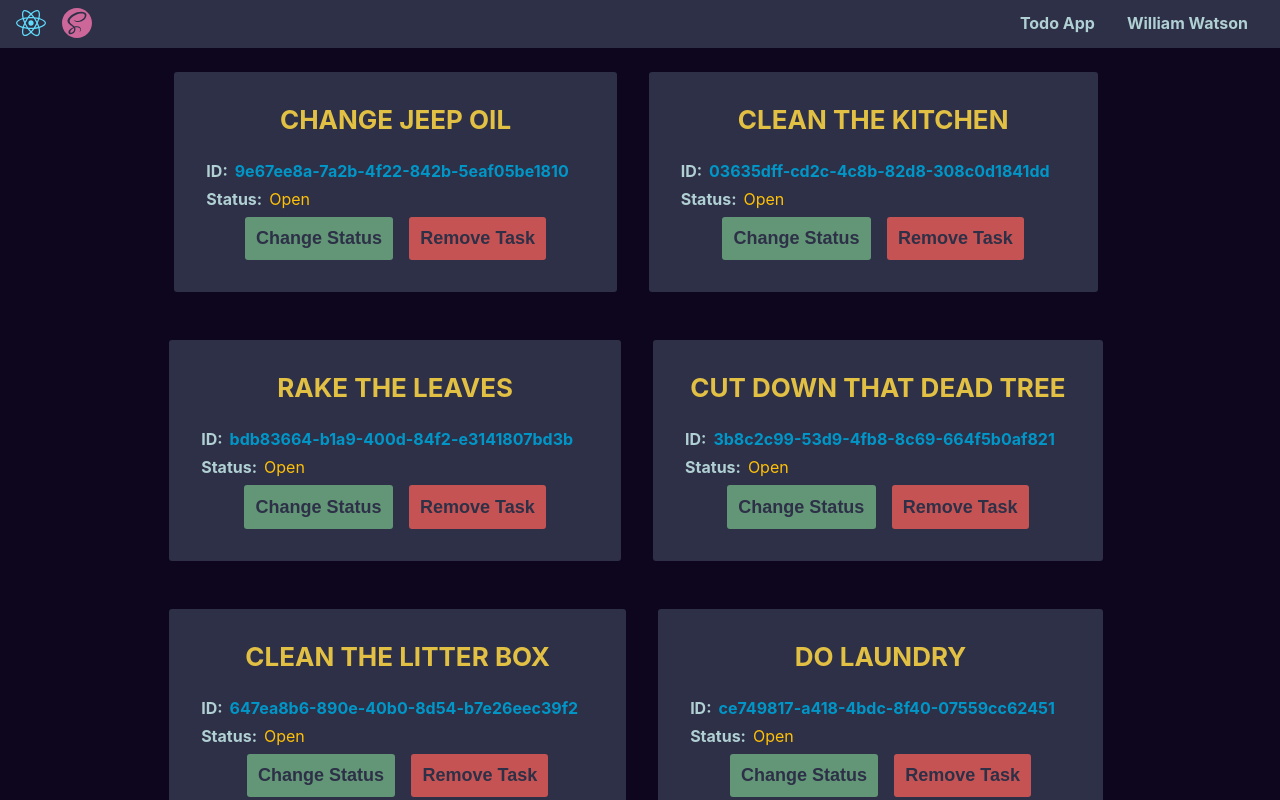
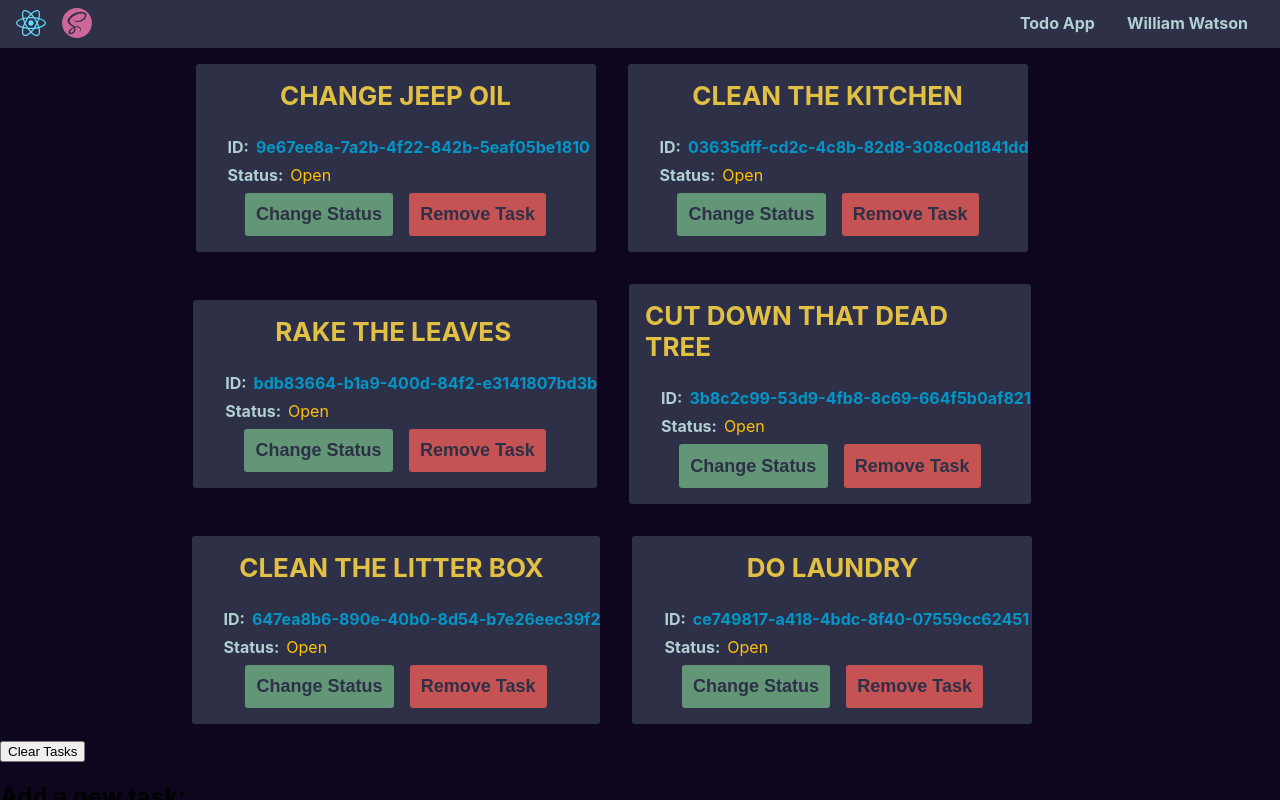
Before and after one commit to threnody5/INFO-5143-lab, a React (Create React App) app: page / in a window 1280 px wide. Shown: the top 800 px of the page. Built offline with nearby package versions, Linux system fonts and the light colour scheme.

Commit message:
update Task card width correctly

```diff
--- a/src/components/Tasks/Task/index.jsx
+++ b/src/components/Tasks/Task/index.jsx
@@ -8,7 +8,7 @@ import './styles.scss';
 export default function Task({ id, title, status, setTask, removeTask }) {
   return (
     <div className='task-container'>
-      <div>
+      <div className='title'>
         <h3>{title.toUpperCase()}</h3>
       </div>
       <div className='task-info'>
--- a/src/components/Tasks/Task/styles.scss
+++ b/src/components/Tasks/Task/styles.scss
@@ -3,15 +3,25 @@
 div.task-container {
     width: 100%;
     background-color: $backdrop-color;
-    padding: 2rem 0 2rem 0;
-    margin: 1.5rem;
+    padding: 1rem 0 1rem 0;
+    margin-top: 1rem;
+    margin-bottom: 1rem;
     border-radius: 3px;
 
     h3 {
+        width: calc(100% - 2rem);
+        display: flex;
         color: $title-color;
         font-size: 26px;
         margin-top: 0;
-        text-align: center;
+        margin-left: 1rem;
+        margin-right: 1rem;
+        justify-content: center;
+    }
+
+    .title {
+        max-width: 100%;
+        width: 25rem;
     }
 
     strong {
```
